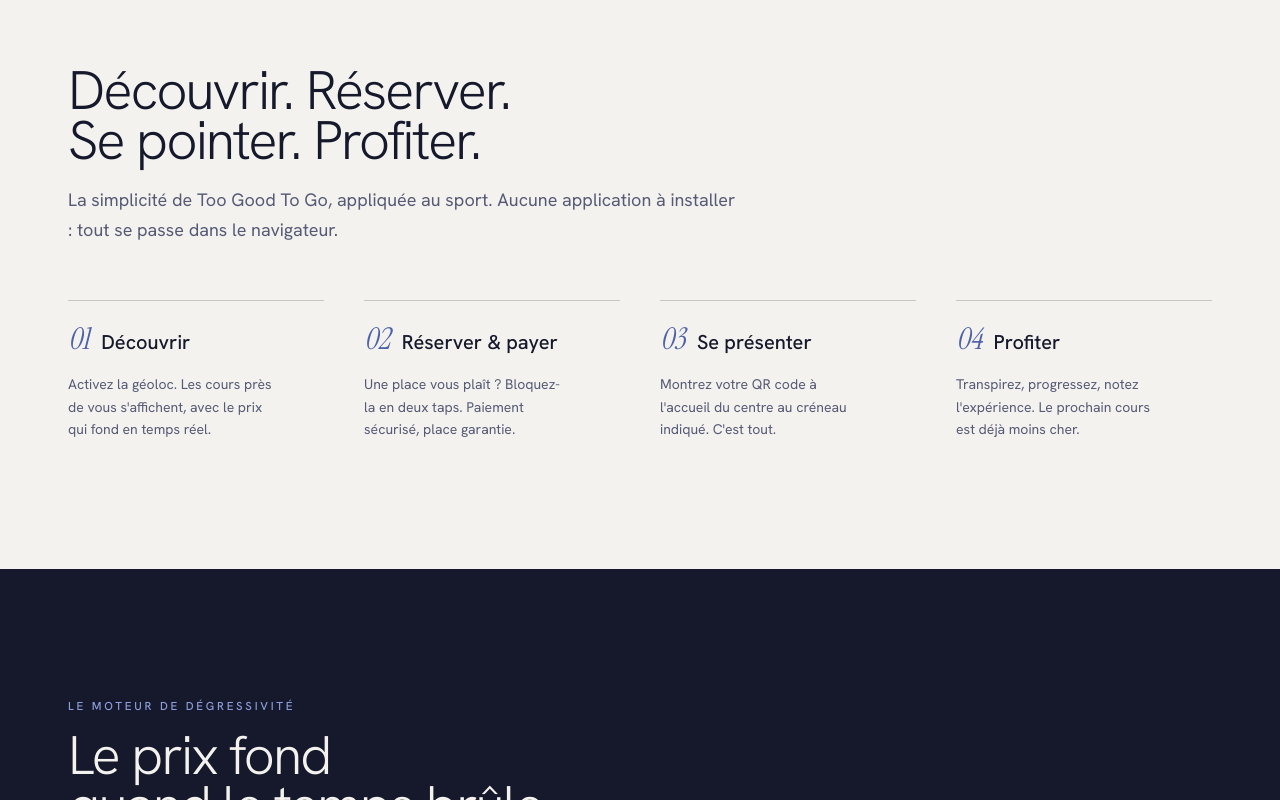
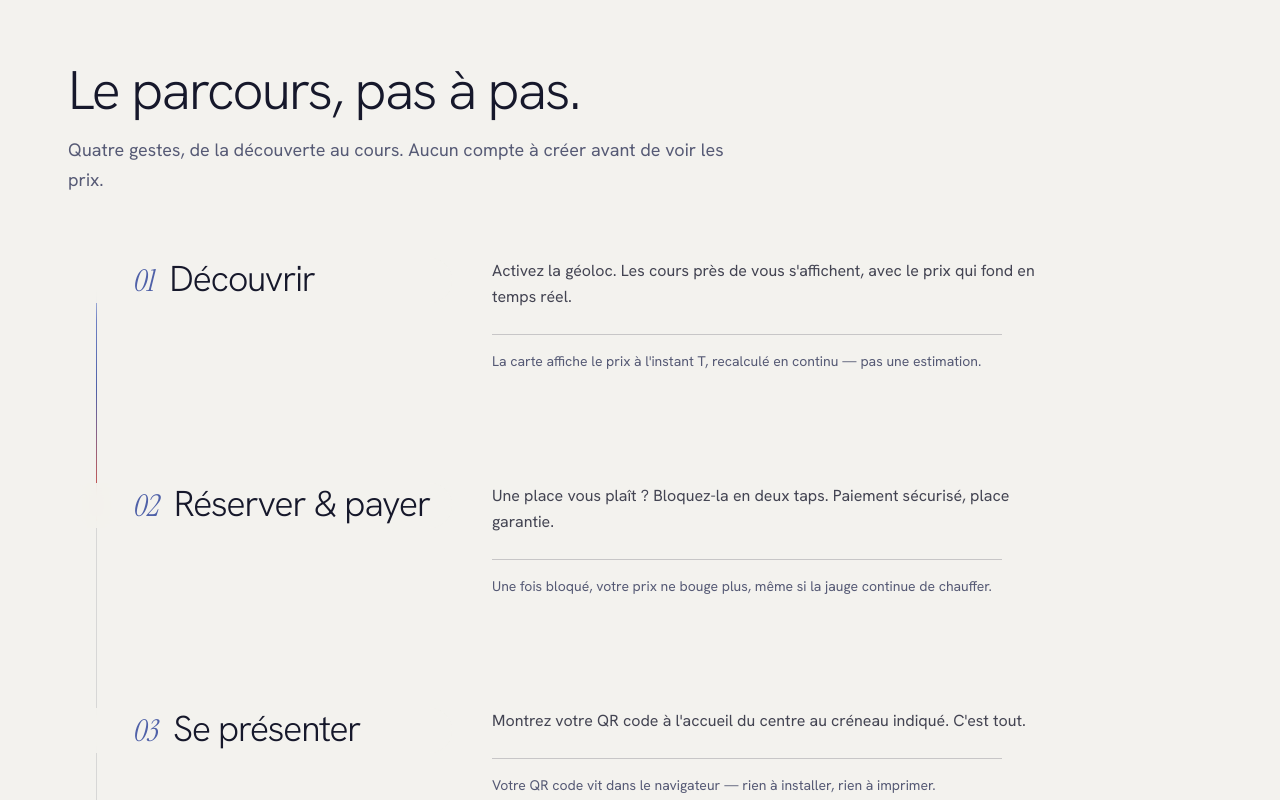
Before and after one commit to alexandre-zenou/freeflo, a Next.js app: page /comment-ca-marche in a window 1280 px wide. Shown: the part 540-1340 px from the top of the page. Built offline with nearby package versions, Linux system fonts and the light colour scheme.

Commit message:
style(design): FINDING-010 — comment-ca-marche gets its own scroll-timeline walkthrough (adapted from 21st.dev aceternity Timeline) instead of duplicating the homepage steps grid

```diff
--- a/src/app/comment-ca-marche/page.tsx
+++ b/src/app/comment-ca-marche/page.tsx
@@ -4,7 +4,7 @@ import { ArrowRight } from "lucide-react";
 import { SiteHeader } from "@/components/site-header";
 import { SiteFooter } from "@/components/site-footer";
 import { PageHero } from "@/components/page-hero";
-import { HowItWorks } from "@/components/sections/how-it-works";
+import { ConceptTimeline } from "@/components/sections/concept-timeline";
 import { Mechanic } from "@/components/sections/mechanic";
 import { Faq } from "@/components/sections/faq";
 import { Button } from "@/components/ui/button";
@@ -34,7 +34,7 @@ export default function CommentCaMarchePage() {
             </Button>
           </div>
         </PageHero>
-        <HowItWorks />
+        <ConceptTimeline />
         <Mechanic />
         <Faq />
       </main>
--- /dev/null
+++ b/src/components/sections/concept-timeline.tsx
@@ -0,0 +1,84 @@
+"use client";
+
+import { useEffect, useRef, useState } from "react";
+import { motion, useScroll, useTransform } from "framer-motion";
+import { SectionHeading } from "@/components/section-heading";
+import { steps } from "@/lib/site";
+
+/**
+ * Scroll-driven concept walkthrough for /comment-ca-marche.
+ * Adapted from 21st.dev "Timeline" (aceternity, id 857) — sticky step titles +
+ * scroll-progress beam — re-skinned to the FREEFLO editorial system: serif
+ * numerals, hairline rail, and a beam that heats from periwinkle to ember as
+ * you scroll (the dégressivité metaphor).
+ */
+const details = [
+  "La carte affiche le prix à l'instant T, recalculé en continu — pas une estimation.",
+  "Une fois bloqué, votre prix ne bouge plus, même si la jauge continue de chauffer.",
+  "Votre QR code vit dans le navigateur — rien à installer, rien à imprimer.",
+  "Votre note fait remonter les centres fiables. Et le prochain cours est déjà moins cher.",
+];
+
+export function ConceptTimeline() {
+  const ref = useRef<HTMLDivElement>(null);
+  const containerRef = useRef<HTMLDivElement>(null);
+  const [height, setHeight] = useState(0);
+
+  useEffect(() => {
+    if (ref.current) setHeight(ref.current.getBoundingClientRect().height);
+  }, []);
+
+  const { scrollYProgress } = useScroll({
+    target: containerRef,
+    offset: ["start 10%", "end 50%"],
+  });
+
+  const heightTransform = useTransform(scrollYProgress, [0, 1], [0, height]);
+  const opacityTransform = useTransform(scrollYProgress, [0, 0.1], [0, 1]);
+
+  return (
+    <section ref={containerRef} className="ff-container py-24 md:py-32">
+      <SectionHeading
+        title={<>Le parcours, pas à pas.</>}
+        intro="Quatre gestes, de la découverte au cours. Aucun compte à créer avant de voir les prix."
+      />
+
+      <div ref={ref} className="relative mt-16">
+        {steps.map((s, i) => (
+          <div
+            key={s.n}
+            className="flex justify-start gap-6 pt-16 first:pt-0 md:gap-10 md:pt-28"
+          >
+            <div className="sticky top-28 z-10 flex max-w-[9rem] flex-col self-start sm:max-w-xs md:w-full lg:max-w-sm">
+              <div className="flex items-baseline gap-4 rounded-r-full bg-bone/90 py-1 pl-12 pr-3 backdrop-blur-sm md:pl-16">
+                <span className="serif-em text-2xl text-peri-deep md:text-3xl">{s.n}</span>
+                <h3 className="display hidden text-2xl text-ink md:block md:text-4xl">
+                  {s.title}
+                </h3>
+              </div>
+            </div>
+
+            <div className="relative w-full">
+              <h3 className="display mb-3 block text-2xl text-ink md:hidden">{s.title}</h3>
+              <p className="max-w-prose leading-relaxed text-ink/80">{s.text}</p>
+              <p className="mt-6 max-w-prose border-t border-ink/20 pt-4 text-sm text-ink-soft">
+                {details[i]}
+              </p>
+            </div>
+          </div>
+        ))}
+
+        {/* rail + heat beam */}
+        <div
+          style={{ height: height + "px" }}
+          className="absolute left-5 top-0 w-px overflow-hidden bg-line [mask-image:linear-gradient(to_bottom,transparent_0%,black_8%,black_92%,transparent_100%)] md:left-7"
+        >
+          <motion.div
+            style={{ height: heightTransform, opacity: opacityTransform }}
+            className="absolute inset-x-0 top-0 w-px bg-gradient-to-b from-peri via-peri-deep to-ember-deep"
+          />
+        </div>
+      </div>
+    </section>
+  );
+}
```
